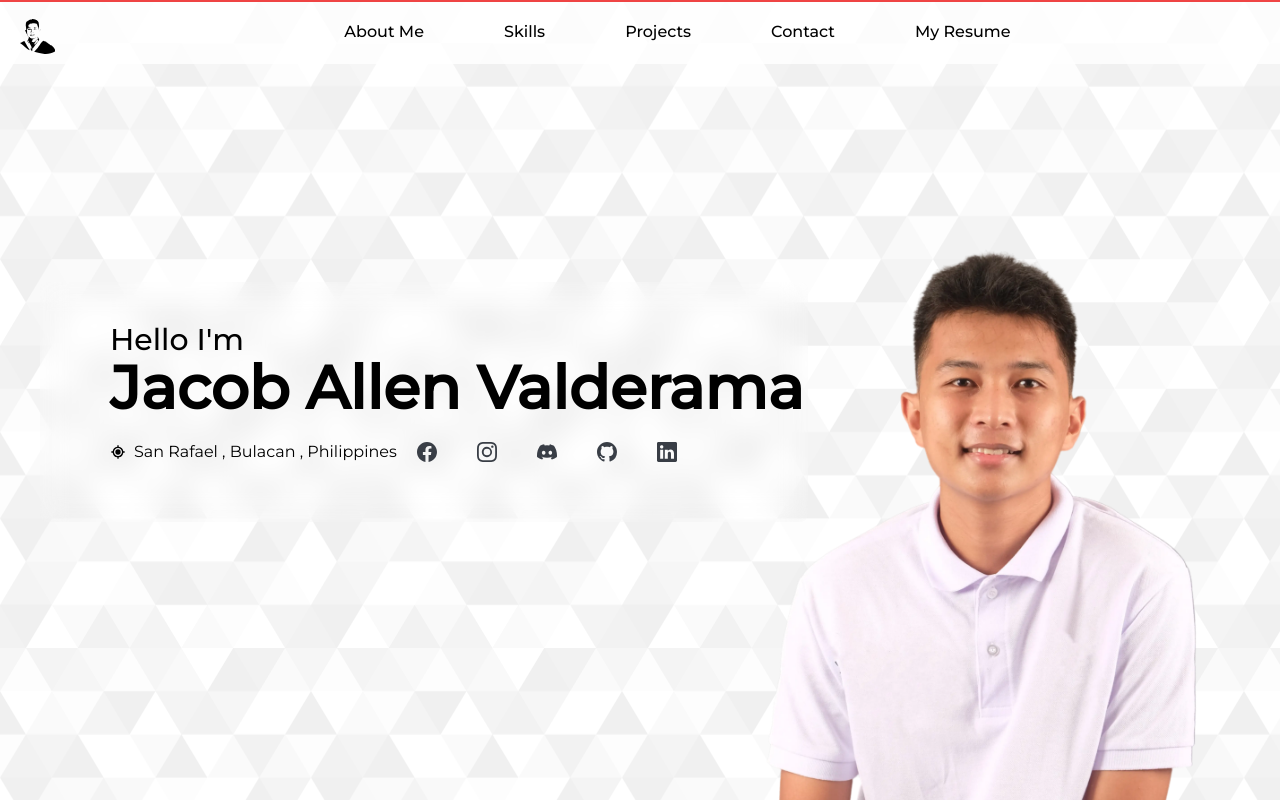
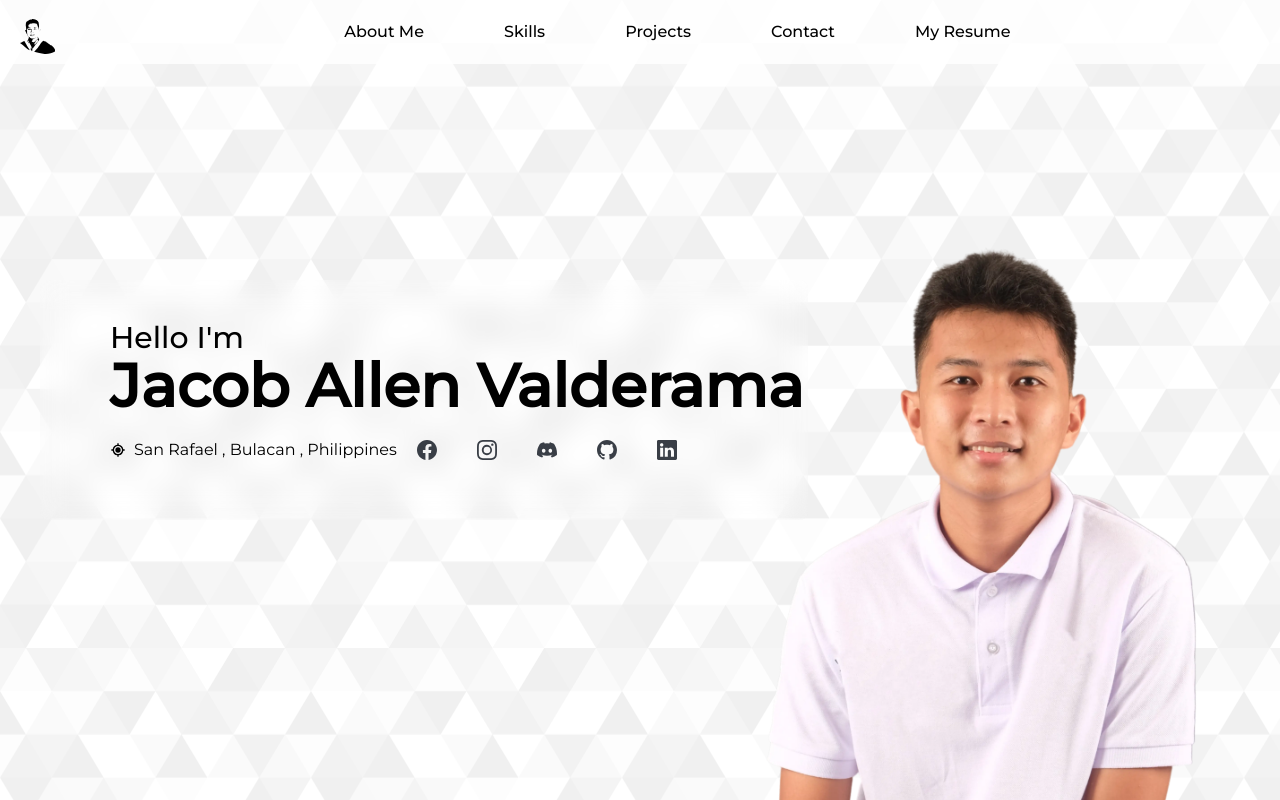
Before and after one commit to DropitupQwerty/MyNewPortfolio, a React (Vite) app: page / in a window 1280 px wide. Shown: the top 800 px of the page. Built offline with nearby package versions, Linux system fonts and the light colour scheme.

Commit message:
git push

```diff
--- a/src/components/AppSideButtons/index.tsx
+++ b/src/components/AppSideButtons/index.tsx
@@ -13,7 +13,7 @@ export const AppSideButtons = () => {
     const percent = (pagePercent / pageHeight ) * 100
 
     return (
-        <div className='z-[99999] h-full relative  border border-red-500' >
+        <div className='z-[99999] h-full relative' >
             <div className='fixed bottom-0 w-[120vw]'>
 
                 <div  className={'h-[4px]  bg-purple-900   duration-400 transition-all'}  style={{width:`${(100 - percent) }%`}}  >
```
